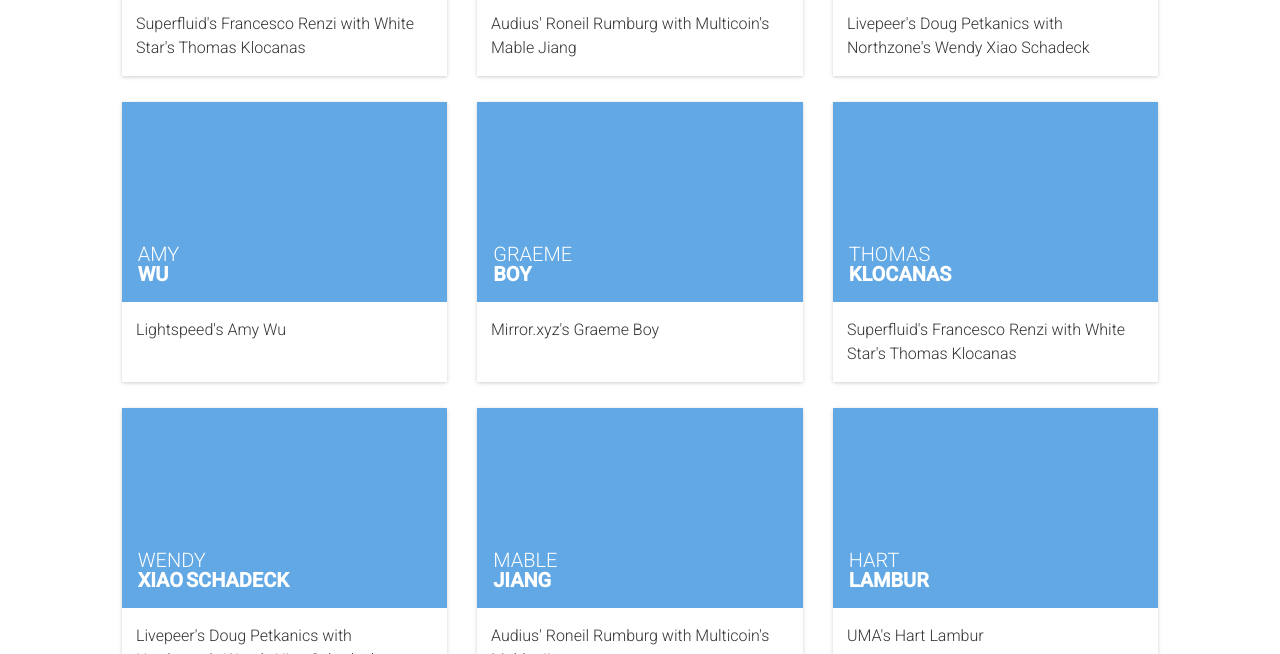
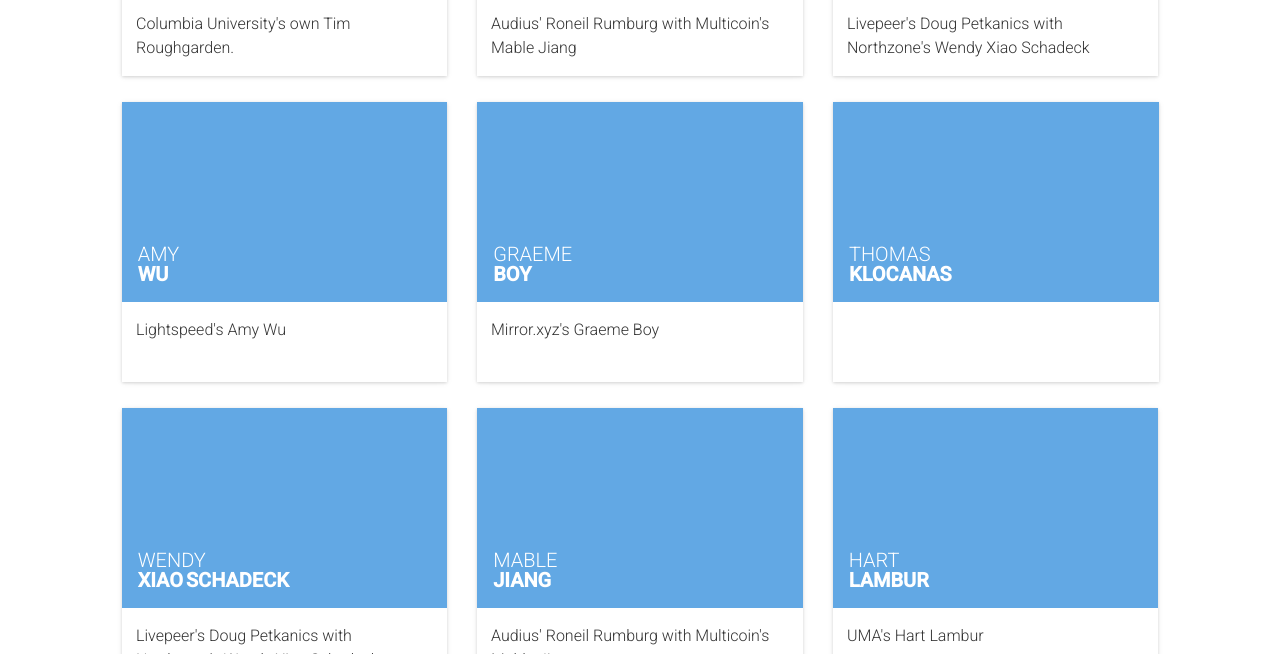
Before and after one commit to BlockchainAtColumbia/ledgerfest-2019, a Jekyll site: the page built from speakers.html, in a window 1280 px wide and 900 px high, scrolled down 415 px, cut to the strip 246-900 px from the top of the window. Built offline with Jekyll 4.4.1, drawn with Linux system fonts in a browser that asks for light colours; nearby versions of some CDN libraries; comment, search, counter and statistics services are not loaded.

Commit message:
Update sessions.yml

```diff
--- a/_data/sessions.yml
+++ b/_data/sessions.yml
@@ -1,8 +1,8 @@
  -
   id: 1
-  title: "Superfluid's Francesco Renzi with White Star's Thomas Klocanas"
-  description: "White Star Capital's Thomas Klocanas interviews Francesco Renzi, Co-Founder/CEO of Paraswap"
-  speakers: [1,6]
+  title: "Columbia University's own Tim Roughgarden."
+  description: ""
+  speakers: [1]
  -
   id: 2
   title: "Audius' Roneil Rumburg with Multicoin's Mable Jiang"
```
